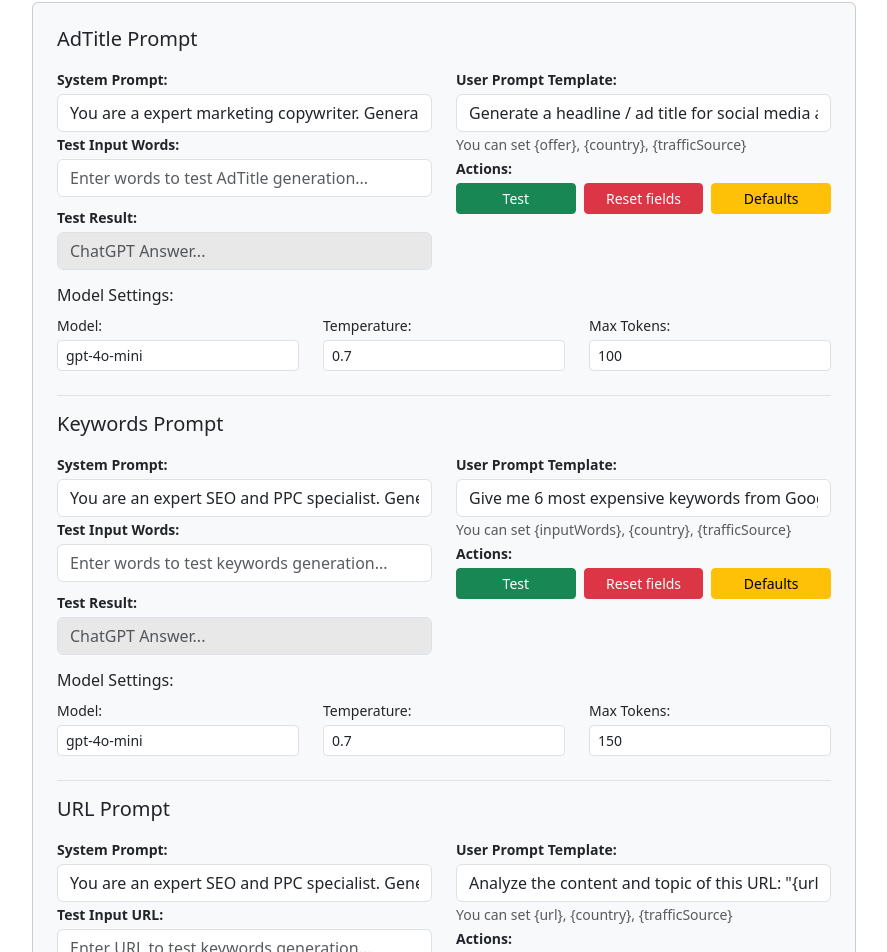
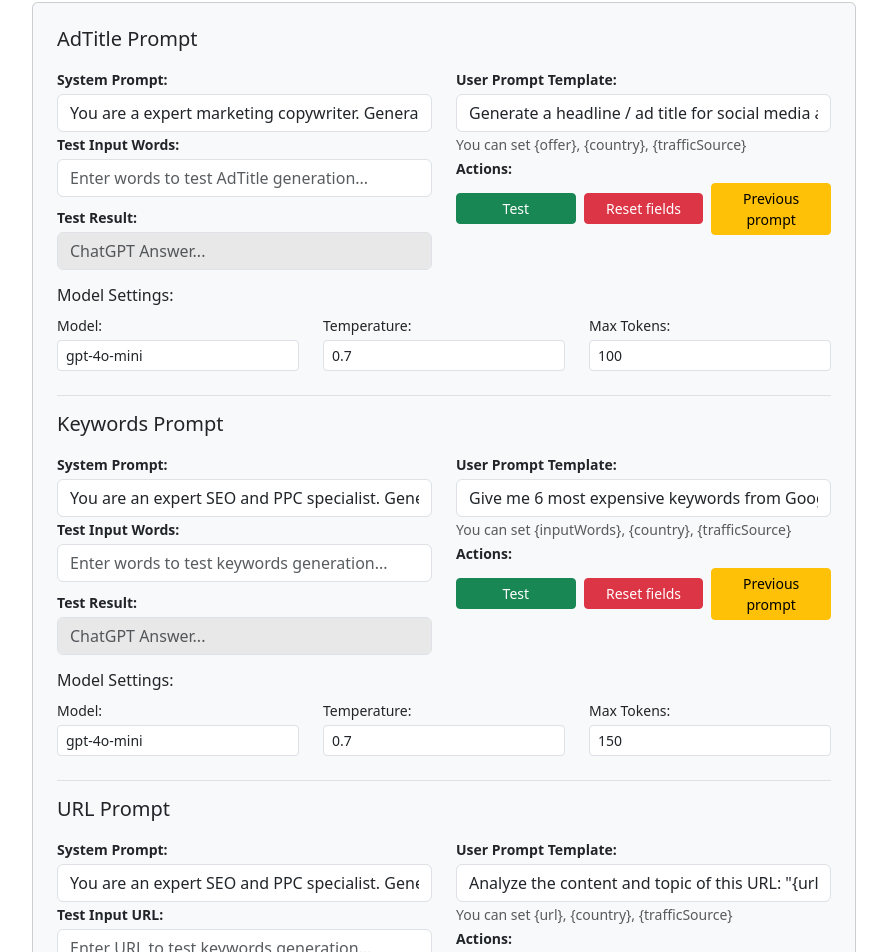
Before and after one commit to GoldenSpade/buy-domains-add-compaigns, a Vue app: page /prompts-manager in a window 1280 px wide. Shown: the part 145-1097 px from the top of the page, without its empty margins (196-1083 px from the left). Built offline with nearby package versions, Linux system fonts and the light colour scheme.

Commit message:
fixed search in Single Offer Editing & fixed Defaults button in Prompts Manager

```diff
--- a/src/components/SingleOfferEditing.vue
+++ b/src/components/SingleOfferEditing.vue
@@ -35,6 +35,8 @@
         :close-on-select="true"
         :allow-empty="false"
         :disabled="store.isLoadingCampaigns"
+        :custom-label="getFullCampaignName"
+        :custom-search="customSearch"
       >
         <template #option="{ option }"> {{ option.id }}_{{ option.name }} </template>
         <template #singleLabel="{ option }"> {{ option.id }}_{{ option.name }} </template>
@@ -248,6 +250,20 @@ watch(
   }
 )
 
+// Функции для кастомного поиска в Multiselect
+const getFullCampaignName = (option) => {
+  return `${option.id}_${option.name}`
+}
+
+const customSearch = (searchQuery, option) => {
+  if (!searchQuery) return true
+
+  const fullName = `${option.id}_${option.name}`.toLowerCase()
+  const query = searchQuery.toLowerCase()
+
+  return fullName.includes(query)
+}
+
 // Загружаем кампании при монтировании
 onMounted(async () => {
   // Загружаем кампании только если их еще нет или список пуст
--- a/src/components/promptsManager/AdTitlePrompt.vue
+++ b/src/components/promptsManager/AdTitlePrompt.vue
@@ -65,7 +65,7 @@
           <button class="btn btn-danger btn-sm w-50" @click="resetAdtitleFields">
             Reset fields
           </button>
-          <button class="btn btn-warning btn-sm w-50" @click="setDefaults">Defaults</button>
+          <button class="btn btn-warning btn-sm w-50" @click="setDefaults">Previous prompt</button>
         </div>
       </div>
     </div>
--- a/src/components/promptsManager/KeywordsPrompt.vue
+++ b/src/components/promptsManager/KeywordsPrompt.vue
@@ -66,7 +66,9 @@
           <button class="btn btn-danger btn-sm w-50" @click="resetKeywordsFields">
             Reset fields
           </button>
-          <button class="btn btn-warning btn-sm w-50" @click="setKeywordsDefaults">Defaults</button>
+          <button class="btn btn-warning btn-sm w-50" @click="setKeywordsDefaults">
+            Previous prompt
+          </button>
         </div>
       </div>
     </div>
--- a/src/components/promptsManager/URLPrompt.vue
+++ b/src/components/promptsManager/URLPrompt.vue
@@ -64,7 +64,9 @@
             Test
           </button>
           <button class="btn btn-danger btn-sm w-50" @click="resetUrlFields">Reset fields</button>
-          <button class="btn btn-warning btn-sm w-50" @click="setUrlDefaults">Defaults</button>
+          <button class="btn btn-warning btn-sm w-50" @click="setUrlDefaults">
+            Previous prompt
+          </button>
         </div>
       </div>
     </div>
```
